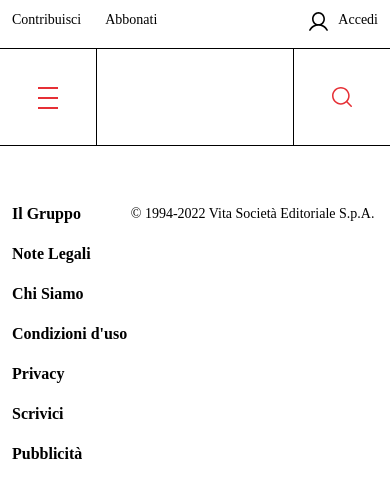
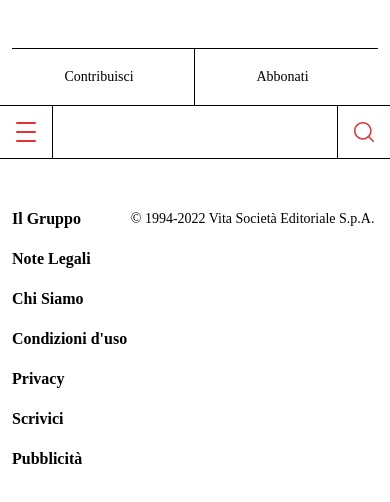
Before and after one commit to diego-cavenati/vita, a Vue app: page / in a window 390 px wide. Shown: the top 502 px of the page. Built offline with nearby package versions, Linux system fonts and the light colour scheme; the HTML template or start-up script is replaced by a standard one; a web font is replaced by a local one.

Commit message:
add nevbar responsivity

```diff
--- a/src/components/NavbarComponent.vue
+++ b/src/components/NavbarComponent.vue
@@ -4,9 +4,20 @@ export default {
     data() {
         return {
             isOpen: false,
+            isWide: false,
         };
     },
+    mounted() {
+        this.isWide = window.innerWidth >= 390;
+        window.addEventListener('resize', this.onResize);
+    },
+    beforeUnmount() {
+        window.removeEventListener('resize', this.onResize);
+    },
     methods: {
+        onResize() {
+            this.isWide = window.innerWidth >= 391;
+        },
         toggleMenu() {
             this.isOpen = !this.isOpen;
         },
@@ -16,7 +27,7 @@ export default {
 
 <template>
     <nav>
-        <div class="container">
+        <div :class="{ 'container': isWide }">
             <!-- top section of navbar -->
             <div class="top_section">
                 <div class="links">
@@ -63,10 +74,7 @@ export default {
                 </svg>
             </div>
 
-
-
         </div>
-
     </nav>
 </template>
 
@@ -75,14 +83,18 @@ export default {
 @use '../styles/partials/variables.scss' as *;
 
 nav {
-    padding: 0.5rem 0;
 
     .top_section {
+        padding: 0.7rem 0;
         display: flex;
+        align-items: center;
 
         .links {
+
             ul {
                 display: flex;
+                align-items: center;
+                margin-bottom: 0;
 
                 li {
                     padding-right: 1.5rem;
@@ -94,7 +106,7 @@ nav {
             margin-left: auto;
 
             svg {
-                width: 1.25rem;
+                width: 1rem;
                 margin-right: 0.5rem;
             }
         }
@@ -137,20 +149,9 @@ nav {
         .hamburger_line {
             width: 20px;
             height: 2px;
+            border-radius: 1rem;
             background-color: $color-primary;
             transition: transform 0.3s ease-in-out, opacity 0.2s ease-in-out;
-        }
-
-        .hamburger_line:nth-child(1) {
-            transform: translateY(0);
-        }
-
-        .hamburger_line:nth-child(2) {
-            transform: translateY(1px);
-        }
-
-        .hamburger_line:nth-child(3) {
-            transform: translateY(2px);
         }
 
         .hamburger_menu.active .hamburger_line:nth-child(1) {
@@ -166,4 +167,50 @@ nav {
         }
     }
 }
+
+
+/**********************
+      Responsive
+***********************/
+@media screen and (max-width: 390px) {
+    nav {
+        .top_section {
+            margin-top: 3rem;
+            padding: 0;
+
+            .links {
+                width: 100%;
+
+                ul {
+                    border-top: 1px solid black;
+                }
+
+                li {
+                    border-right: 1px solid black;
+                    padding: 1rem;
+                    flex-basis: 50%;
+                    display: flex;
+                    align-items: center;
+                    justify-content: center;
+
+                    &:last-child {
+                        border-right: 0;
+                    }
+                }
+            }
+
+            .login {
+                display: none;
+            }
+        }
+
+
+        .nav_action {
+
+            .box_action {
+                padding: 1rem;
+            }
+        }
+    }
+}
 </style>
```
